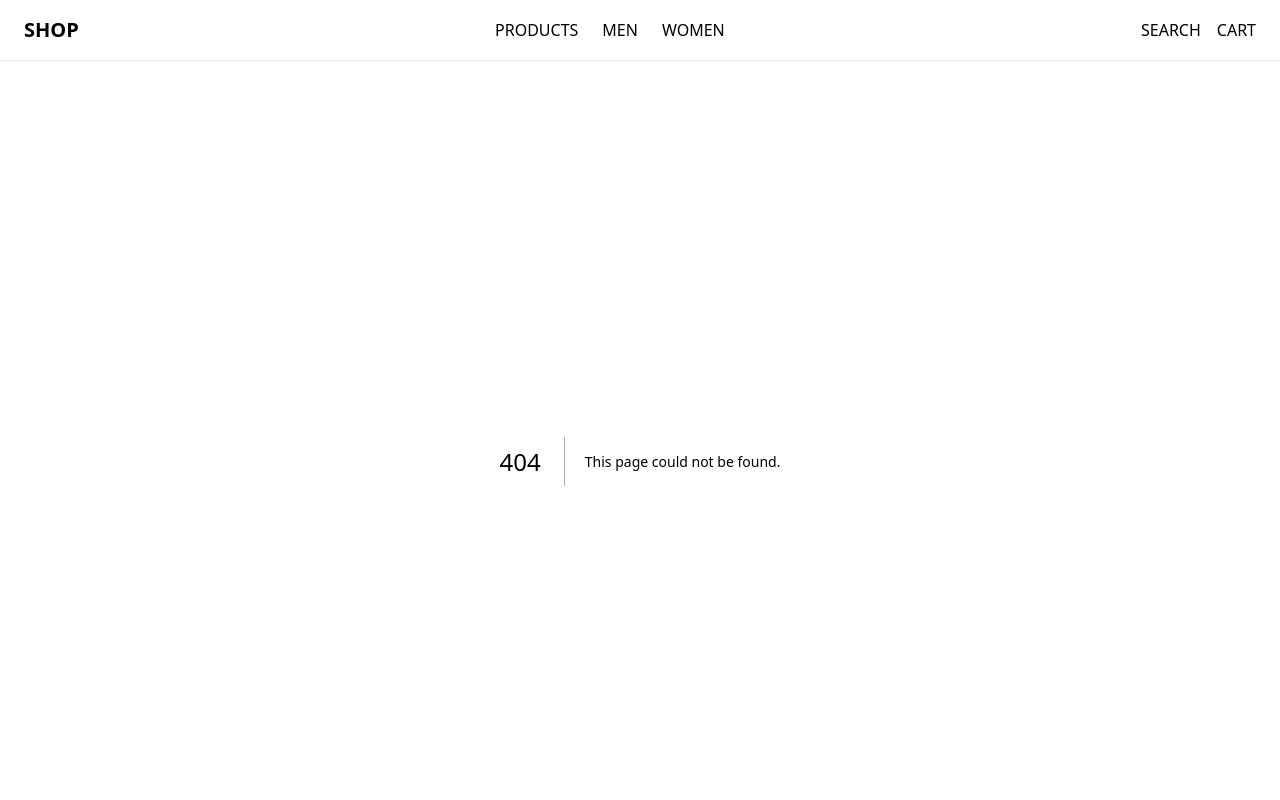
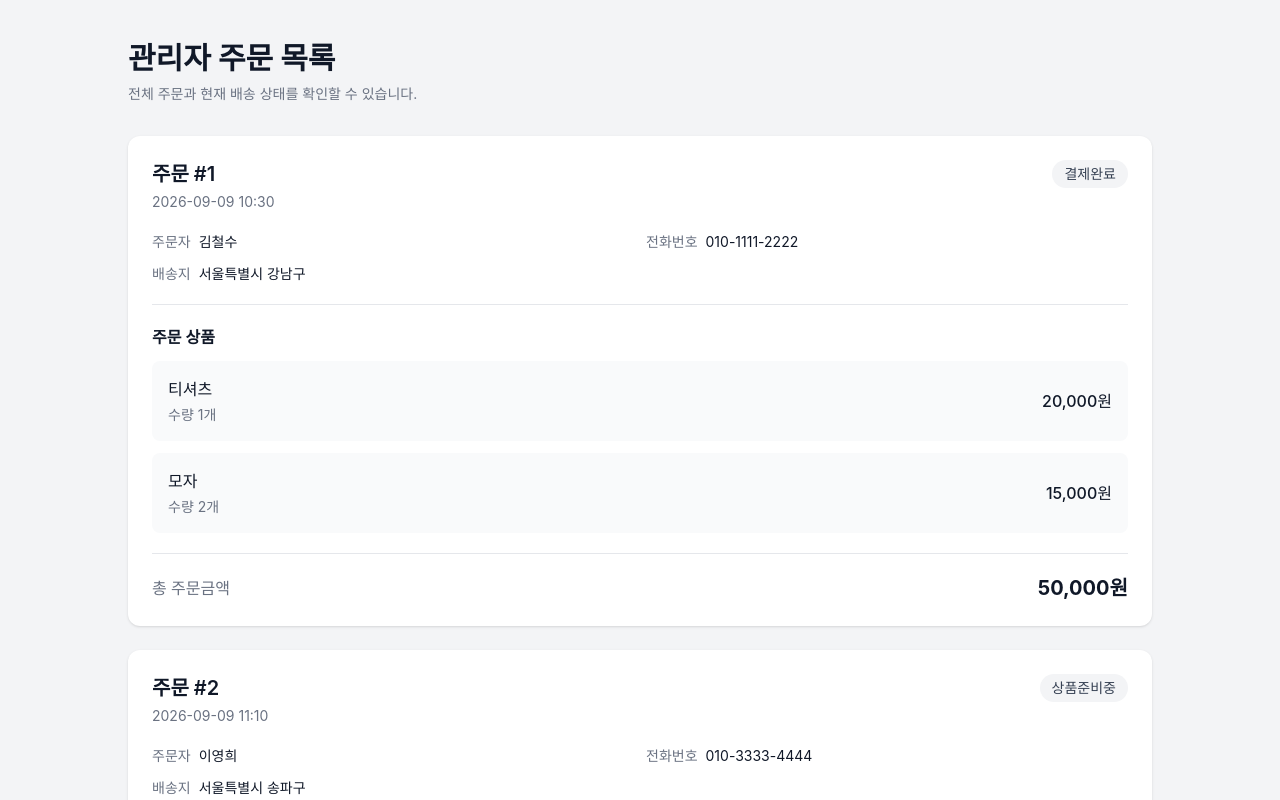
Before and after one commit to kieeler123/shopping-mall-development, a Next.js app: page /admin/orders in a window 1280 px wide. Before the commit this address had no page. Shown: the top 800 px of the page. Built offline with nearby package versions, Linux system fonts and the light colour scheme.

Commit message:
day11-admin-order

```diff
--- /dev/null
+++ b/app/admin/orders/page.tsx
@@ -0,0 +1,178 @@
+type OrderStatus = "결제완료" | "상품준비중" | "배송중" | "배송완료";
+
+type OrderItem = {
+  id: number;
+  name: string;
+  price: number;
+  quantity: number;
+};
+
+type Order = {
+  id: number;
+  name: string;
+  phone: string;
+  address: string;
+  items: OrderItem[];
+  totalPrice: number;
+  createdAt: string;
+  status: OrderStatus;
+};
+
+const orders: Order[] = [
+  {
+    id: 1,
+    name: "김철수",
+    phone: "010-1111-2222",
+    address: "서울특별시 강남구",
+    items: [
+      {
+        id: 101,
+        name: "티셔츠",
+        price: 20000,
+        quantity: 1,
+      },
+      {
+        id: 102,
+        name: "모자",
+        price: 15000,
+        quantity: 2,
+      },
+    ],
+    totalPrice: 50000,
+    createdAt: "2026-09-09 10:30",
+    status: "결제완료",
+  },
+  {
+    id: 2,
+    name: "이영희",
+    phone: "010-3333-4444",
+    address: "서울특별시 송파구",
+    items: [
+      {
+        id: 103,
+        name: "신발",
+        price: 42000,
+        quantity: 1,
+      },
+    ],
+    totalPrice: 42000,
+    createdAt: "2026-09-09 11:10",
+    status: "상품준비중",
+  },
+  {
+    id: 3,
+    name: "박민수",
+    phone: "010-5555-6666",
+    address: "대구광역시 중구",
+    items: [
+      {
+        id: 104,
+        name: "후드티",
+        price: 35000,
+        quantity: 1,
+      },
+    ],
+    totalPrice: 35000,
+    createdAt: "2026-09-09 12:20",
+    status: "배송중",
+  },
+];
+
+export default function AdminOrdersPage() {
+  return (
+    <main className="min-h-screen bg-gray-100 px-6 py-10">
+      <div className="mx-auto max-w-5xl">
+        <div className="mb-8">
+          <h1 className="text-3xl font-bold text-gray-900">관리자 주문 목록</h1>
+
+          <p className="mt-2 text-sm text-gray-500">
+            전체 주문과 현재 배송 상태를 확인할 수 있습니다.
+          </p>
+        </div>
+
+        <div className="space-y-6">
+          {orders.map((order) => {
+            return (
+              <section
+                key={order.id}
+                className="rounded-xl bg-white p-6 shadow-sm"
+              >
+                <div className="mb-5 flex items-start justify-between">
+                  <div>
+                    <h2 className="text-xl font-semibold text-gray-900">
+                      주문 #{order.id}
+                    </h2>
+
+                    <p className="mt-1 text-sm text-gray-500">
+                      {order.createdAt}
+                    </p>
+                  </div>
+
+                  <span className="rounded-full bg-gray-100 px-3 py-1 text-sm font-medium text-gray-700">
+                    {order.status}
+                  </span>
+                </div>
+
+                <div className="grid gap-3 border-b border-gray-200 pb-5 text-sm md:grid-cols-2">
+                  <p>
+                    <span className="font-medium text-gray-500">주문자</span>
+                    <span className="ml-2 text-gray-900">{order.name}</span>
+                  </p>
+
+                  <p>
+                    <span className="font-medium text-gray-500">전화번호</span>
+                    <span className="ml-2 text-gray-900">{order.phone}</span>
+                  </p>
+
+                  <p className="md:col-span-2">
+                    <span className="font-medium text-gray-500">배송지</span>
+                    <span className="ml-2 text-gray-900">{order.address}</span>
+                  </p>
+                </div>
+
+                <div className="py-5">
+                  <h3 className="mb-3 font-semibold text-gray-900">
+                    주문 상품
+                  </h3>
+
+                  <div className="space-y-3">
+                    {order.items.map((item) => {
+                      return (
+                        <div
+                          key={item.id}
+                          className="flex items-center justify-between rounded-lg bg-gray-50 p-4"
+                        >
+                          <div>
+                            <p className="font-medium text-gray-900">
+                              {item.name}
+                            </p>
+
+                            <p className="mt-1 text-sm text-gray-500">
+                              수량 {item.quantity}개
+                            </p>
+                          </div>
+
+                          <p className="font-medium text-gray-900">
+                            {item.price.toLocaleString()}원
+                          </p>
+                        </div>
+                      );
+                    })}
+                  </div>
+                </div>
+
+                <div className="flex items-center justify-between border-t border-gray-200 pt-5">
+                  <span className="font-medium text-gray-500">총 주문금액</span>
+
+                  <strong className="text-xl text-gray-900">
+                    {order.totalPrice.toLocaleString()}원
+                  </strong>
+                </div>
+              </section>
+            );
+          })}
+        </div>
+      </div>
+    </main>
+  );
+}
--- a/app/layout.tsx
+++ b/app/layout.tsx
@@ -1,4 +1,6 @@
 import type { Metadata } from "next";
+
+import "./globals.css";
 
 import { Footer } from "@/components/layout/Footer";
 import { Header } from "@/components/layout/Header";
@@ -21,6 +23,7 @@ export default function RootLayout({
   return (
     <html lang="ko">
       <body>
+        {children}
         <Header />
 
         <main>{children}</main>
--- a/package.json
+++ b/package.json
@@ -10,17 +10,18 @@
   },
   "dependencies": {
     "next": "16.3.1",
+    "postcss": "^8.5.28",
     "react": "19.2.8",
     "react-dom": "19.2.8"
   },
   "devDependencies": {
-    "@tailwindcss/postcss": "^4",
+    "@tailwindcss/postcss": "^4.3.3",
     "@types/node": "^20",
     "@types/react": "^19",
     "@types/react-dom": "^19",
     "eslint": "^9",
     "eslint-config-next": "16.3.1",
-    "tailwindcss": "^4",
+    "tailwindcss": "^4.3.3",
     "typescript": "^5"
   }
 }
```
Also changed, not shown: 4 other files (tests, documents, lock files or other folders).
